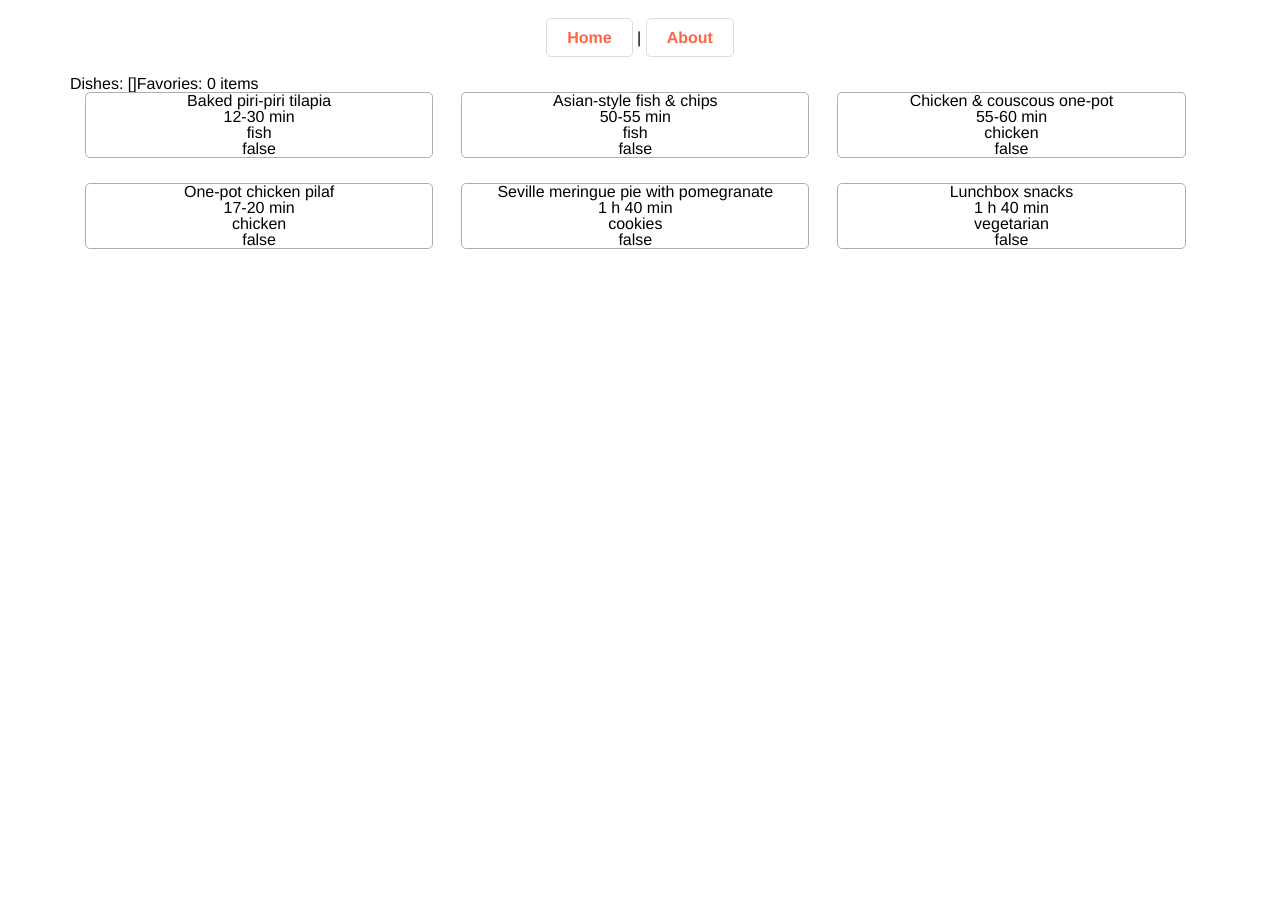
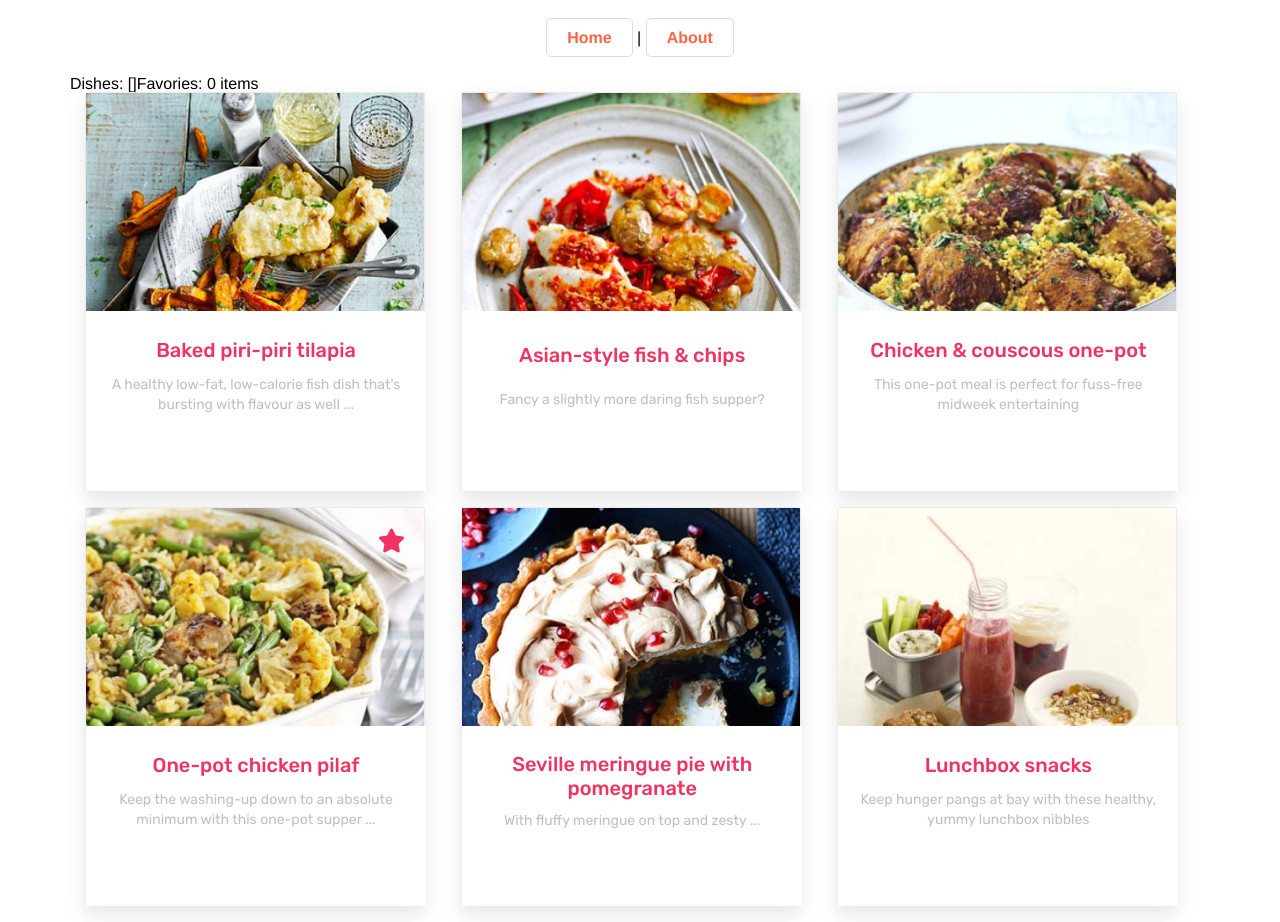
Before and after one commit to YuraKolesnikov/ez-recipe, a Vue app: page /#/ in a window 1280 px wide. Before the commit the page ends 800 px from the top, so only its background shows below. Built offline with nearby package versions, Linux system fonts and the light colour scheme.

Commit message:
Made card backbone, added props and active class depending on product.favorite

```diff
--- a/src/assets/db/data.json
+++ b/src/assets/db/data.json
@@ -29,7 +29,7 @@
     "image": "./images/dishes/image-placeholder-04.jpg",
     "cooking_time": "17-20 min",
     "categorie_id": "chicken",
-    "favorite": false
+    "favorite": true
   },
   {
     "name": "Seville meringue pie with pomegranate",
--- a/src/assets/scss/_reset.scss
+++ b/src/assets/scss/_reset.scss
@@ -23,7 +23,8 @@ time, mark, audio, video {
 	font: inherit;
 	vertical-align: baseline;
   color: black;
-  text-decoration: none;
+	text-decoration: none;
+	box-sizing: border-box;
   &:focus, &:active, &:hover {
     outline: none;
     text-decoration: none;
--- a/src/assets/scss/main.scss
+++ b/src/assets/scss/main.scss
@@ -25,3 +25,8 @@
     fill: #F03360;
   }
 }
+
+.img-fluid {
+  height: 100%;
+  width: 100%;
+}
--- a/src/components/Product.vue
+++ b/src/components/Product.vue
@@ -1,9 +1,31 @@
 <template>
   <div class="product" @click="callback(product.name)">
-    <h2 class="product__name">{{ product.name }}</h2>
+    <div class="product__img">
+      <img :src="product.image" class="img-fluid">
+    </div>
+    <div class="product__body">
+      <div class="product__description">
+        <h4 class="product__title">{{product.name}}</h4>
+        <p class="product__caption">{{ product.description }}</p>
+      </div>
+      <div class="product__info">
+        <div class="product__info-item">
+
+        </div>
+        <div class="product__info-item">
+
+        </div>
+      </div>
+    </div>
+    <div class="product__star-icon">
+      <svg class="icon" :class="{active: product.favorite}">
+        <use xlink:href="images/icons/icons.svg#star"></use>
+      </svg>
+    </div>
+    <!-- <h2 class="product__name">{{ product.name }}</h2>
     <span class="product__info">{{ product.cooking_time }}</span>
     <span class="product__info">{{ product.categorie_id }}</span>
-    <span class="product__info">{{ product.favorite }}</span>
+    <span class="product__info">{{ product.favorite }}</span> -->
     <!-- <img :src="product.image" alt=""> -->
   </div>
 </template>
@@ -18,7 +40,99 @@ export default {
 </script>
 <style lang="scss">
   .product {
-    width: 100%;
+    box-sizing: border-box;
+    height: 400px;
+    margin-bottom: 15px;
+    border: 1px solid #EAEAEA;
+    border-radius: 3px;
+    box-shadow: 0px 8px 20px rgba(0, 0, 0, 0.1);
+    transition: box-shadow .35s ease;
+    position: relative;
+    width: 340px;
+    &:hover {
+      box-shadow: 0px 5px 20px 20px rgba(0, 0, 0, 0.1);
+
+      .product__img { filter: brightness(80%); }
+
+      .product__star-icon .icon { opacity: 1; }
+    }
+
+    &__img {
+      height: 340px;
+      transition: filter .35s ease;
+    }
+
+    &__body {
+      height: 180px;
+      position: absolute;
+      bottom: 0;
+      background-color: #FFF;
+      width: 340px;
+      display: flex;
+      flex-direction: column;
+    }
+
+    &__description {
+      width: 100%;
+      height: 130px;
+      display: flex;
+      justify-content: space-around;
+      align-items: center;
+      flex-direction: column;
+      padding: 20px;
+    }
+
+    &__title {
+      font-family: Rubik;
+      font-style: normal;
+      font-weight: 500;
+      font-size: 20px;
+      line-height: 24px;
+      color: #F03360;
+    }
+
+    &__caption {
+      font-family: Rubik;
+      font-style: normal;
+      font-weight: normal;
+      font-size: 14px;
+      line-height: 20px;
+      color: #BFBFC5;
+    }
+
+    &__info {
+      display: flex;
+    }
+
+    &__info-item {
+      width: 50%;
+      height: 50px;
+    }
+
+    &__star-icon {
+      position: absolute;
+      top: 20px;
+      right: 20px;
+
+      & .icon {
+        width: 25px;
+        height: 25px;
+        fill: #fff;
+        opacity: 0;
+        transition: opacity .35s ease;
+
+        &:hover {
+          fill: #F03360;
+        }
+
+        &.active {
+          opacity: 1;
+          fill: #F03360;
+        }
+      }
+    }
+
+    /* width: 100%;
     border: 1px solid rgb(175, 175, 175);
     border-radius: 5px;
     margin-bottom: 25px;
@@ -31,6 +145,6 @@ export default {
     &.active {
       border: 1px solid tomato;
       transition: border .35s ease;
-    }
+    } */
   }
 </style>
--- a/src/views/About.vue
+++ b/src/views/About.vue
@@ -6,7 +6,7 @@
     </svg>
     <svg class="icon">
       <use xlink:href="images/icons/icons.svg#chicken"></use>
-    </svg class="icon">
+    </svg>
     <svg class="icon">
       <use xlink:href="images/icons/icons.svg#fish"></use>
     </svg>
```
